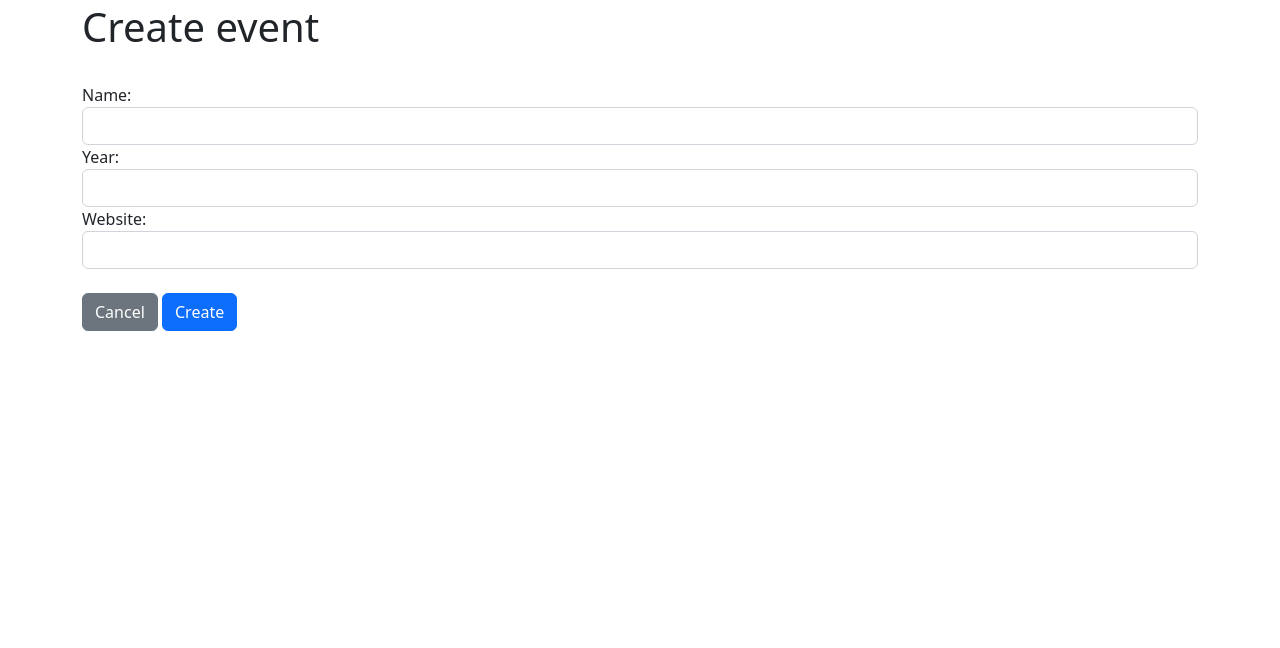
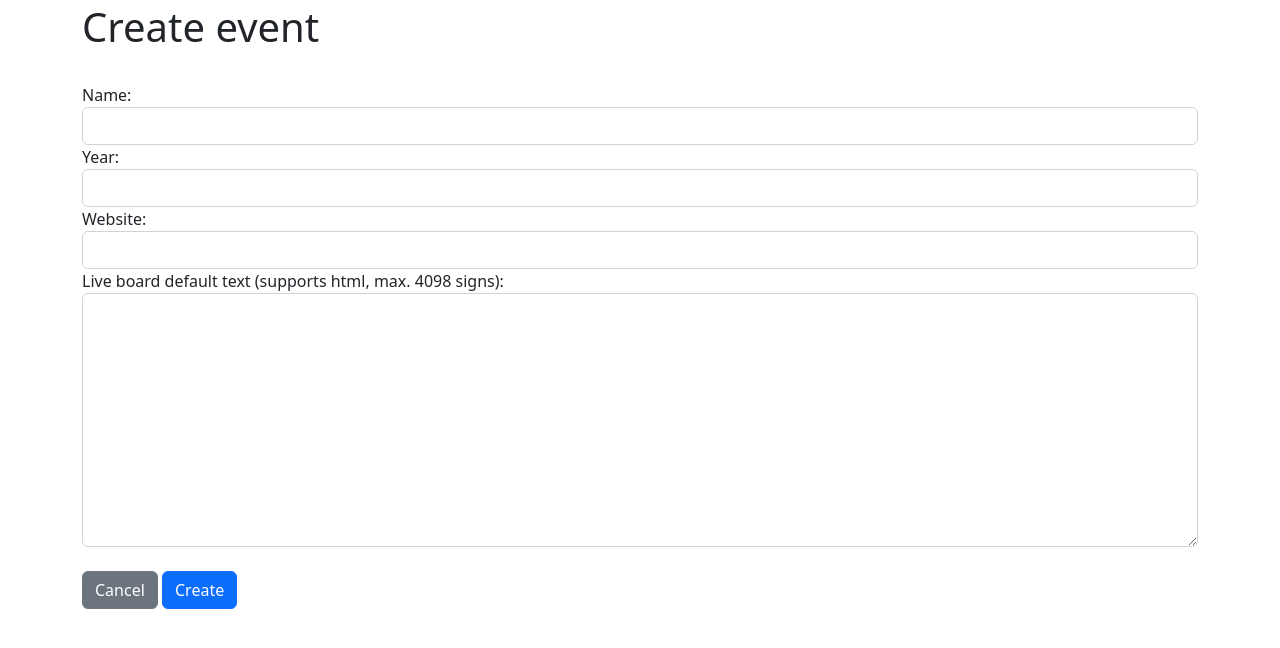
Before and after one commit to Jean28518/event-management-system, a Django app: page /events/event/create/ in a window 1280 px wide. Shown: the part 101-749 px from the top of the page. Run offline with Django 4.2, Linux system fonts and the light colour scheme; the visitor is signed in with stand-in values (Sample User, id 1); some libraries are stand-ins or nearby versions.

Commit message:
Implement default live board view

```diff
--- a/src/event_management_system/events/forms.py
+++ b/src/event_management_system/events/forms.py
@@ -15,6 +15,7 @@ class EventForm(forms.Form):
         widget=forms.URLInput(attrs={'class': "form-control"}),
         required=False
     )
+    live_board_default = forms.CharField(label=_('Live board default text (supports html, max. 4098 signs)'), max_length=4096, widget=forms.Textarea(attrs={'class': "form-control"}))
 
 class RoomFrom(forms.Form):
     name = forms.CharField(label=_('Name'), max_length=100, widget=forms.TextInput(attrs={'class': "form-control"}))
--- a/src/event_management_system/events/models.py
+++ b/src/event_management_system/events/models.py
@@ -22,6 +22,7 @@ class Event(models.Model):
     call_for_papers = models.BooleanField(default=False)
     custom_questions = models.CharField(max_length=4096, default="")
     disabled_fields = models.CharField(max_length=1024, default="")
+    live_board_default = models.CharField(max_length=4096, default="")
 
     def __str__(self) -> str:
         return f"{self.name}"
--- a/src/event_management_system/events/templates/events/lecture/public/current_running.html
+++ b/src/event_management_system/events/templates/events/lecture/public/current_running.html
@@ -5,6 +5,8 @@
 {% if lecture %}
     <h3>{% trans "Current running:" %} {{lecture.title}}</h3>
     {% include "events/lecture/public/lecture_content.html" %}
+{% else %}
+    {{event.live_board_default|safe}}
 {% endif %}
 
 {% endblock %}
--- a/src/event_management_system/events/views.py
+++ b/src/event_management_system/events/views.py
@@ -33,6 +33,7 @@ def event_create(request):
             event.name = request.POST['name']
             event.year = int(request.POST['year'])
             event.website = request.POST['website']
+            event.live_board_default = request.POST['live_board_default']
             event.save()
             return HttpResponseRedirect('/events/event/')
     else:
@@ -48,6 +49,7 @@ def event_edit(request, event_id):
             event.name = request.POST['name']
             event.year = int(request.POST['year'])
             event.website = request.POST['website']
+            event.live_board_default = request.POST['live_board_default']
             event.save()
             return HttpResponseRedirect('/events/event/')
         return HttpResponseServerError()
@@ -661,7 +663,7 @@ def event_field_activation(request, event_id):
             {'request_user': request.user, 'event': event, 'fields': fields})
 
 
-@cache_page(15) # Hold view in cache for 15 seconds
+@cache_page(10) # Hold view in cache for 15 seconds
 @xframe_options_exempt
 def lecture_current_running(request, event_id, room_id):
     event = Event.objects.filter(id=event_id)
@@ -690,4 +692,4 @@ def lecture_current_running(request, event_id, room_id):
             found_lecture = lecture
             break
 
-    return render(request, "events/lecture/public/current_running.html", {'lecture': found_lecture, 'automatic_refresh': 45})
+    return render(request, "events/lecture/public/current_running.html", {'lecture': found_lecture, 'event': event, 'automatic_refresh': 10})
```
Also changed, not shown: src/event_management_system/events/migrations/0004_event_live_board_default.py (added), src/event_management_system/locale/de/LC_MESSAGES/django.po.
